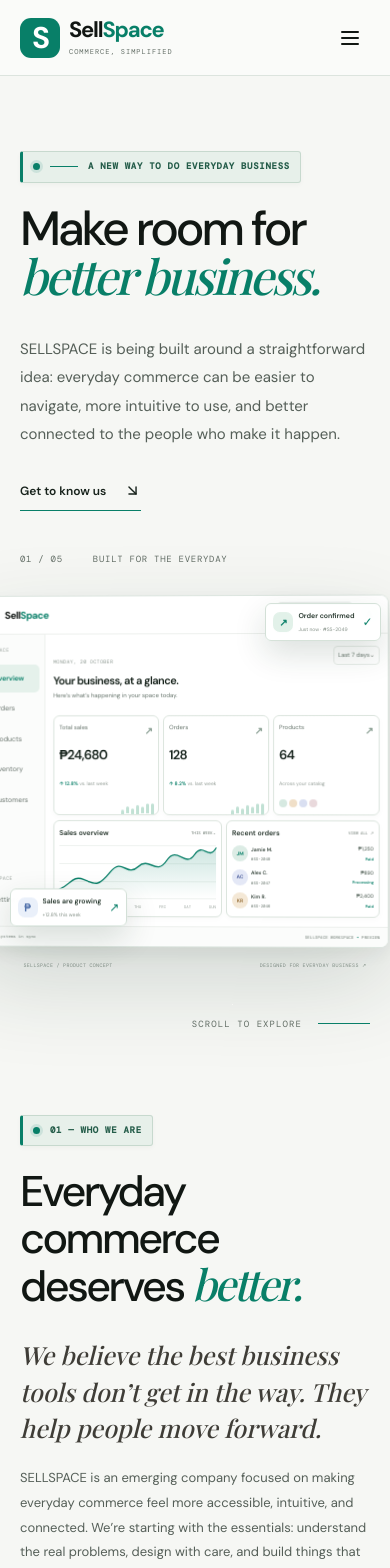
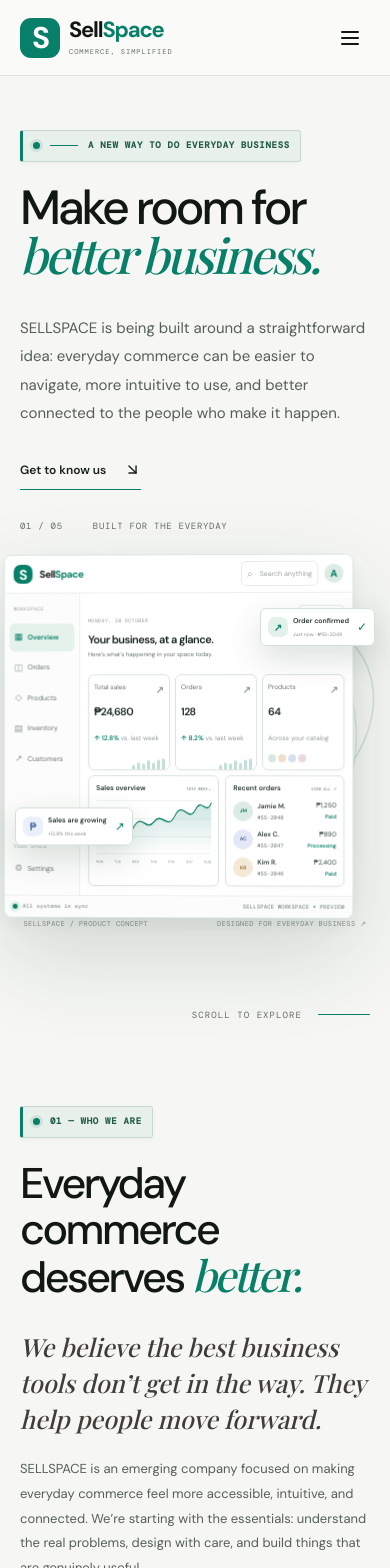
Before and after one commit to aldrichhhhhhhhhhhhh/sellspace-corporate, a Next.js app: page / in a window 390 px wide. Shown: the top 1568 px of the page. Built offline with nearby package versions, Linux system fonts and the light colour scheme; a web font is replaced by a local one.

Commit message:
fix: improve mobile hero preview and footer lockup

```diff
--- a/app/globals.css
+++ b/app/globals.css
@@ -217,3 +217,44 @@ body{background:var(--paper);color:var(--ink)}
 @media(max-width:620px){
   .eyebrow{font-size:9px;padding:9px 10px;margin-bottom:22px;letter-spacing:.08em}
 }
+
+/* Mobile polish: keep the product concept readable and brand lockup consistent */
+.site-footer .footer-wordmark{display:inline-flex;align-items:center;gap:12px;max-width:100%}
+.site-footer .footer-wordmark .wordmark-name{display:block;white-space:nowrap;font-size:clamp(19px,2vw,25px);line-height:1;font-weight:700;letter-spacing:-.055em}
+.site-footer .footer-wordmark .wordmark-name small{display:block;font:7px var(--mono);letter-spacing:.14em;color:var(--muted);margin-top:6px}
+.site-footer .footer-wordmark .brand-badge{display:grid;place-items:center;flex:0 0 auto;width:42px;height:42px;border-radius:12px;background:#087F68;color:#fff;font:700 31px/.9 var(--sans);letter-spacing:-.07em}
+.site-footer>p{margin:24px 0 30px}
+.product-stage{min-width:0}
+.product-window{width:min(100%,650px);min-width:0}
+.mock-status,.stage-caption{max-width:100%}
+@media(max-width:620px){
+  .hero{padding-top:54px}
+  .hero-art.product-stage{width:100%;height:auto;min-height:0;aspect-ratio:1.02;overflow:visible;margin-top:34px;margin-bottom:32px}
+  .product-stage .product-window{width:100%;max-width:100%;min-width:0;transform:none}
+  .product-stage .mock-body{min-width:0}
+  .product-stage .mock-sidebar{flex:0 0 22%;min-width:0}
+  .product-stage .mock-dashboard{min-width:0;flex:1}
+  .product-stage .mock-metrics{gap:5px}
+  .product-stage .mock-metric{min-width:0;padding:7px 5px}
+  .product-stage .mock-metric strong{font-size:clamp(10px,2.7vw,17px)}
+  .product-stage .mock-metric>span,.product-stage .mock-metric small{font-size:clamp(6px,1.7vw,10px)}
+  .product-stage .mock-lower{gap:6px}
+  .product-stage .mock-chart-card,.product-stage .mock-orders-card{min-width:0;padding:7px}
+  .product-stage .mock-order{gap:4px}
+  .product-stage .mock-order-avatar{flex:0 0 20px;width:20px;height:20px}
+  .product-stage .mock-order-info b,.product-stage .mock-order-value{font-size:clamp(6px,1.7vw,10px)}
+  .product-stage .mock-order-info small,.product-stage .mock-order-value small{font-size:clamp(5px,1.4vw,8px)}
+  .product-stage .mock-status{font-size:clamp(5px,1.4vw,8px);gap:6px}
+  .product-stage .float-chip{transform:scale(.78);transform-origin:center}
+  .product-stage .chip-orders{right:-5px;top:15%}
+  .product-stage .chip-sales{left:-5px;bottom:18%}
+  .product-stage .stage-caption{font-size:7px;gap:8px;flex-wrap:wrap}
+  .hero-index{margin-top:30px}
+  .site-footer .footer-wordmark{gap:9px}
+  .site-footer .footer-wordmark .brand-badge{width:34px;height:34px;border-radius:10px;font-size:25px}
+  .site-footer .footer-wordmark .wordmark-name{font-size:20px}
+  .site-footer .footer-wordmark .wordmark-name small{font-size:6px;letter-spacing:.1em}
+  .site-footer>p{margin:23px 0 26px}
+  .footer-bottom{grid-template-columns:1fr 1fr;column-gap:12px;line-height:1.6}
+  .footer-bottom>span:first-child{max-width:150px}
+}
```
